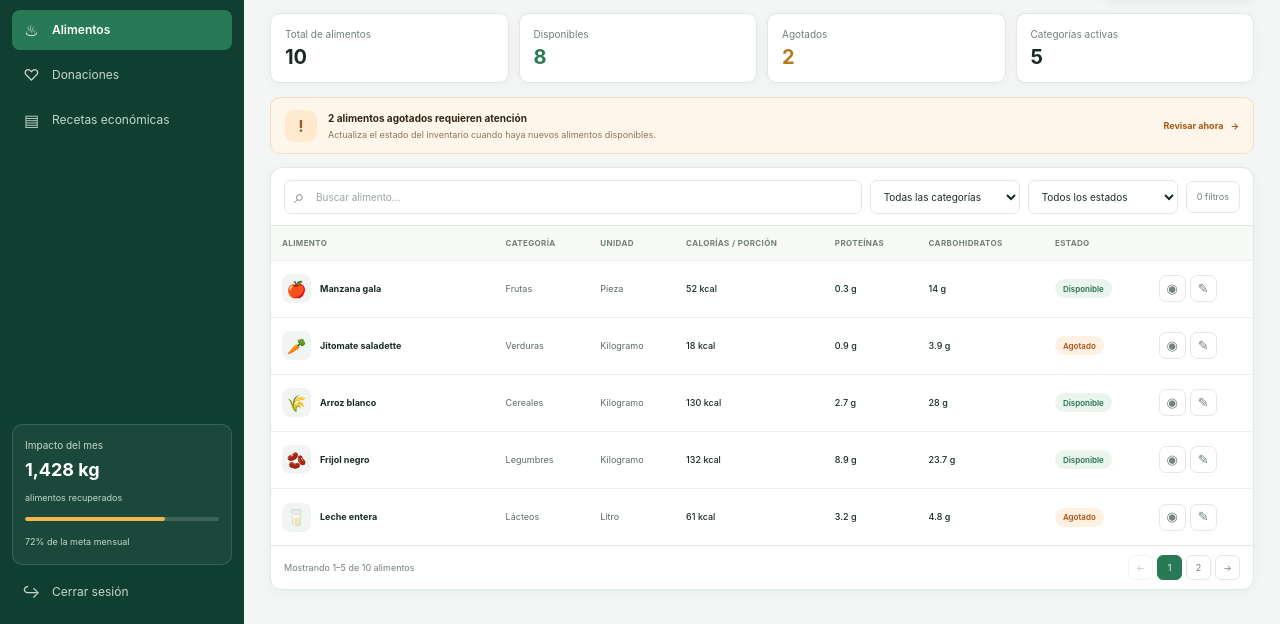
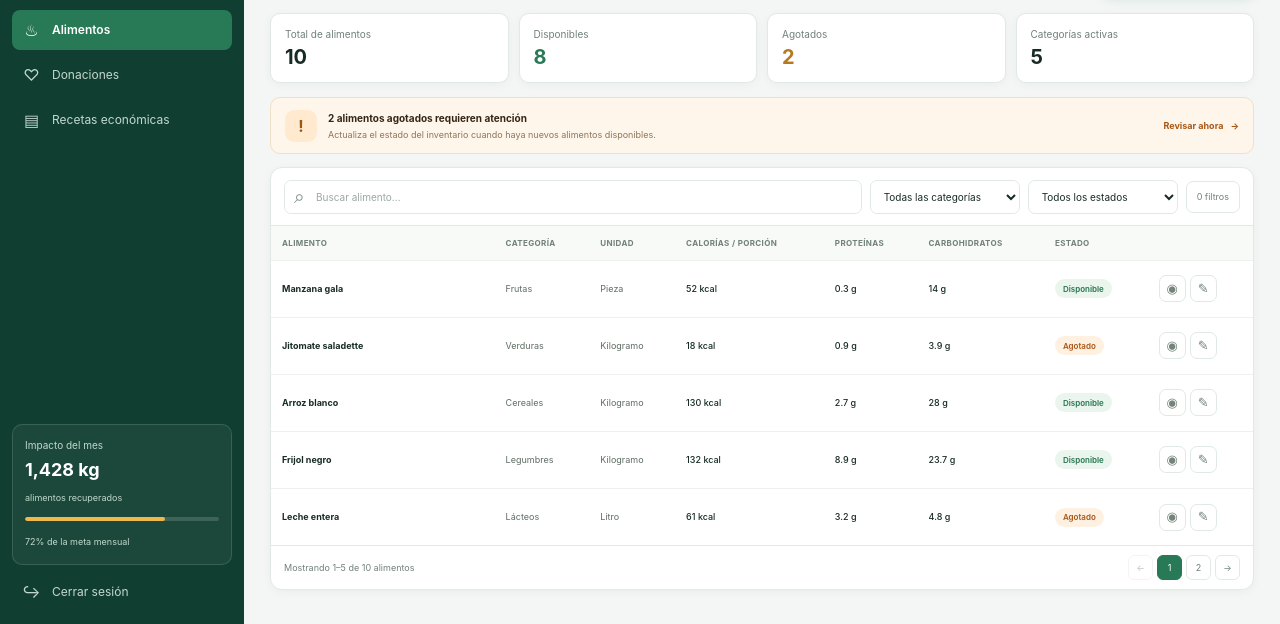
Before and after one commit to JSMki/nutricom-frontend, a website built with Vite: page alimentos.html in a window 1280 px wide. Shown: the part 178-802 px from the top of the page. Built offline with nearby package versions, Linux system fonts and the light colour scheme.

Commit message:
feat(alimentos): elimina emojis, optimiza busqueda de categorias con Map y mejora manejo de nulos

```diff
--- a/src/css/alimentos.css
+++ b/src/css/alimentos.css
@@ -304,23 +304,9 @@
 }
 
 .foods-page__food-name {
-  display: flex;
-  align-items: center;
-  gap: 9px;
   color: var(--color-text-main);
   font-size: 9px;
   font-weight: 650;
-}
-
-.foods-page__food-icon {
-  display: grid;
-  width: 29px;
-  height: 29px;
-  flex: 0 0 auto;
-  place-items: center;
-  border-radius: 8px;
-  background: #f1f5f2;
-  font-size: 16px;
 }
 
 .foods-page__status {
--- a/src/js/alimento-detalle.js
+++ b/src/js/alimento-detalle.js
@@ -47,7 +47,9 @@ if (!alimento) {
     title.textContent = alimento.nombre_alimento;
     document.title = `${alimento.nombre_alimento} - NutriComunidad`;
 
-    const categoria = categorias.find(item => item.id_categoria === alimento.id_categoria);
+    const categoria = alimento.id_categoria == null || alimento.id_categoria === ''
+        ? undefined
+        : categorias.find(item => String(item.id_categoria) === String(alimento.id_categoria));
     const campos = [
         ['Categoría', categoria?.nombre_categoria ?? 'Sin categoría'],
         ['Descripción', alimento.descripcion || 'Sin descripción'],
--- a/src/js/alimentos.js
+++ b/src/js/alimentos.js
@@ -14,6 +14,7 @@ let [alimentos, categorias, usuario] = await Promise.all([
     obtenerUsuarioActual(),
 ]);
 
+const categoriasPorId = new Map(categorias.map(categoria => [String(categoria.id_categoria), categoria]));
 let paginaActual = 1;
 let alimentoSeleccionado = null;
 const searchInput = document.getElementById('foods-search');
@@ -28,6 +29,11 @@ const modalDetails = document.getElementById('foods-modal-details');
 const modalForm = document.getElementById('foods-modal-form');
 const modalDetailActions = document.getElementById('foods-modal-detail-actions');
 const modalError = document.getElementById('foods-modal-error');
+
+function obtenerCategoriaAlimento(alimento) {
+    if (alimento.id_categoria == null || alimento.id_categoria === '') return undefined;
+    return categoriasPorId.get(String(alimento.id_categoria));
+}
 
 function mostrarUsuario() {
     document.getElementById('user-fullname').textContent = usuario.nombre;
@@ -95,12 +101,11 @@ function crearCelda(texto) {
     return cell;
 }
 
-function crearFila(alimento, categoriasPorId) {
+function crearFila(alimento) {
     const row = document.createElement('tr');
     const foodCell = document.createElement('td');
     const foodName = document.createElement('span');
-    const foodIcon = document.createElement('span');
-    const category = categoriasPorId.get(alimento.id_categoria);
+    const category = obtenerCategoriaAlimento(alimento);
     const statusCell = document.createElement('td');
     const status = document.createElement('span');
     const actionsCell = document.createElement('td');
@@ -109,16 +114,7 @@ function crearFila(alimento, categoriasPorId) {
     const editButton = document.createElement('button');
 
     foodName.className = 'foods-page__food-name';
-    foodIcon.className = 'foods-page__food-icon';
-    foodIcon.setAttribute('aria-hidden', 'true');
-    foodIcon.textContent = ({
-        Frutas: '🍎',
-        Verduras: '🥕',
-        Cereales: '🌾',
-        Legumbres: '🫘',
-        Lácteos: '🥛',
-    })[category?.nombre_categoria] ?? '🥗';
-    foodName.append(foodIcon, document.createTextNode(alimento.nombre_alimento));
+    foodName.textContent = alimento.nombre_alimento;
     foodCell.append(foodName);
     row.append(
         foodCell,
@@ -203,11 +199,10 @@ function renderizar() {
     const totalPaginas = Math.max(1, Math.ceil(filtrados.length / pageSize));
     paginaActual = Math.min(paginaActual, totalPaginas);
     const inicio = (paginaActual - 1) * pageSize;
-    const categoriasPorId = new Map(categorias.map(categoria => [categoria.id_categoria, categoria]));
 
     tableBody.replaceChildren(...filtrados
         .slice(inicio, inicio + pageSize)
-        .map(alimento => crearFila(alimento, categoriasPorId)));
+        .map(alimento => crearFila(alimento)));
     emptyMessage.hidden = filtrados.length !== 0;
     renderizarPaginacion(filtrados.length);
 
@@ -275,7 +270,7 @@ function agregarCampoDetalle(etiqueta, valor) {
 
 function abrirDetalle(alimento) {
     alimentoSeleccionado = alimento;
-    const categoria = categorias.find(item => item.id_categoria === alimento.id_categoria);
+    const categoria = obtenerCategoriaAlimento(alimento);
     modalTitle.textContent = alimento.nombre_alimento;
     modalForm.hidden = true;
     modalDetailActions.hidden = false;
```
